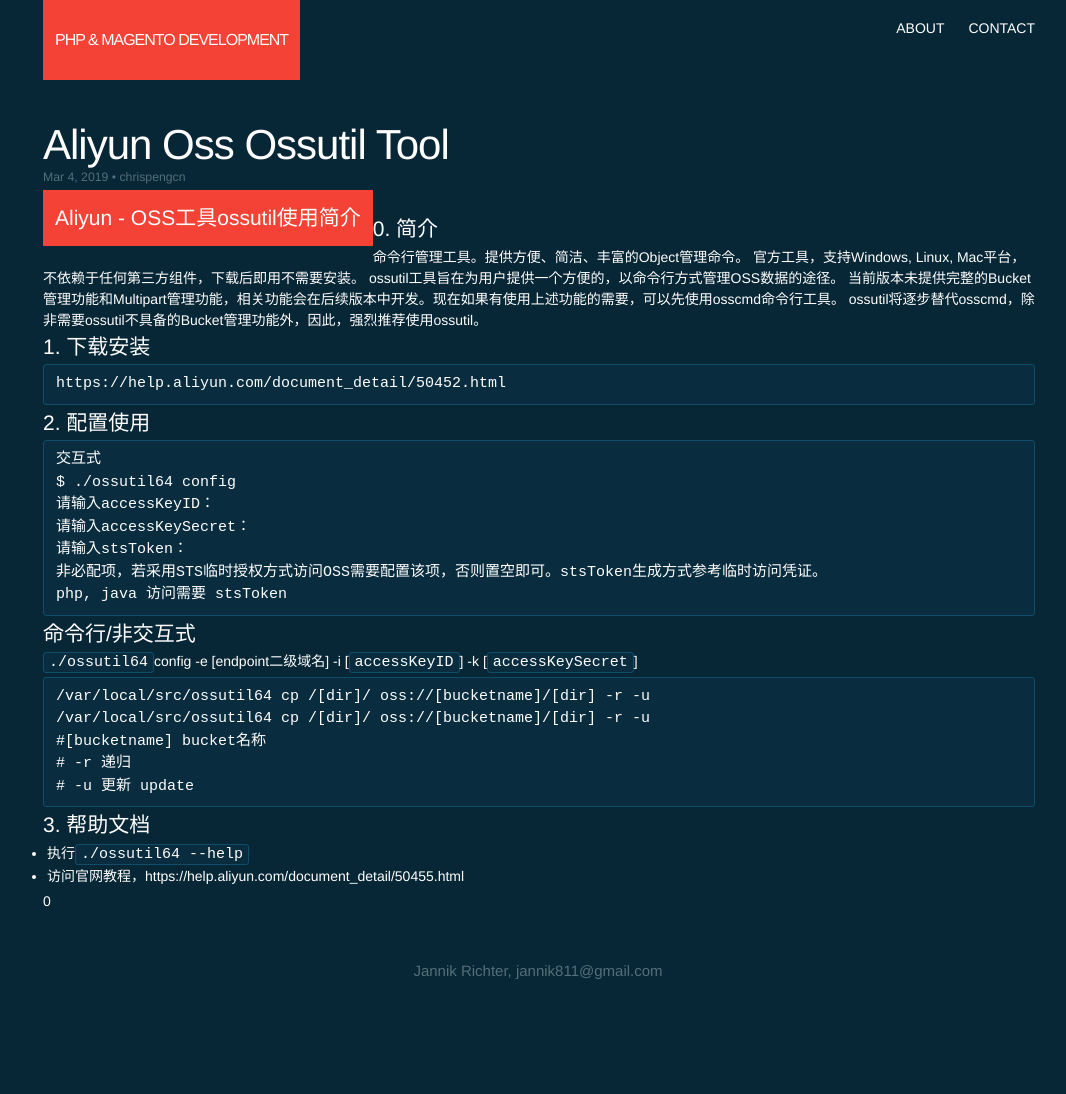
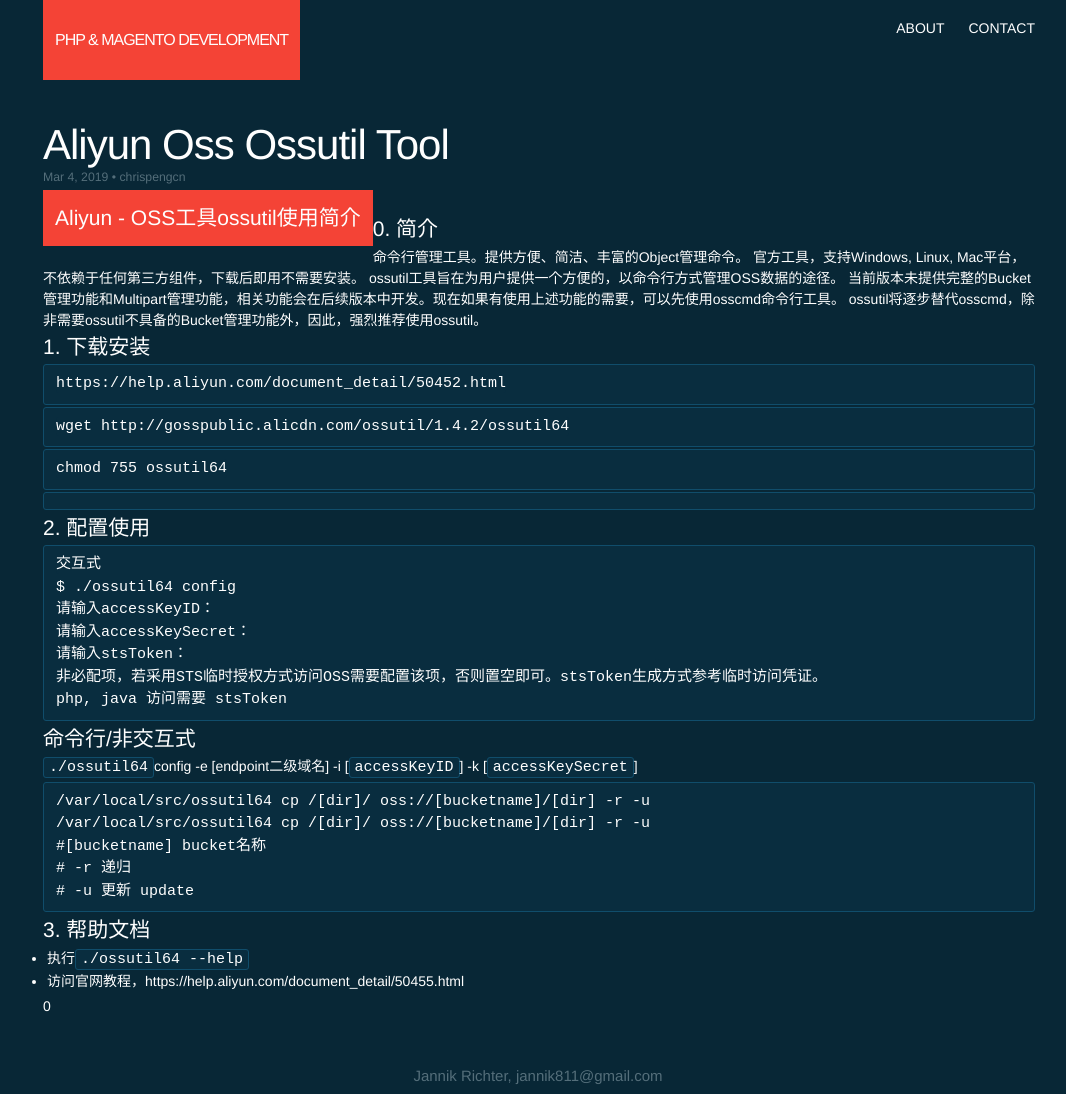
Before and after one commit to chrispengcn/chrispengcn.github.io, a Jekyll site: the page built from _posts/2019-03-04-aliyun-oss-ossutil-tool.md, in a window 1280 px wide. Shown: the whole page, without its empty margins (101-1167 px from the left). Built offline with Jekyll 4.4.1, drawn with Linux system fonts in a browser that asks for light colours; before the commit the page ends 989 px from its top, so only the background shows below that.

Commit message:
Syncing _posts/2019-03-04-aliyun-oss-ossutil-tool.md from WordPress at http://hss5.com (Prestashop &amp; Magento) - wpghs

```diff
--- a/_posts/2019-03-04-aliyun-oss-ossutil-tool.md
+++ b/_posts/2019-03-04-aliyun-oss-ossutil-tool.md
@@ -20,7 +20,11 @@
 当前版本未提供完整的Bucket管理功能和Multipart管理功能，相关功能会在后续版本中开发。现在如果有使用上述功能的需要，可以先使用<a href="https://help.aliyun.com/document_detail/32184.html" target="_blank" rel="nofollow noopener">osscmd</a>命令行工具。
 ossutil将逐步替代osscmd，除非需要ossutil不具备的Bucket管理功能外，因此，强烈推荐使用<a href="https://help.aliyun.com/document_detail/50452.html" target="_blank" rel="nofollow noopener">ossutil</a>。
 <h1>1. 下载安装</h1>
-<pre class="hljs cpp"><code class="cpp">https:<span class="hljs-comment">//help.aliyun.com/document_detail/50452.html</span></code></pre>
+<pre class="hljs cpp"><code class="cpp">https:<span class="hljs-comment">//help.aliyun.com/document_detail/50452.html
+</span></code></pre>
+<pre class="pre codeblock" data-spm-anchor-id="a2c4g.11186623.2.i0.36381594bhln8f"><code class="hljs crystal">wget <span class="hljs-symbol" data-spm-anchor-id="a2c4g.11186623.2.i1.36381594bhln8f">http:</span>/<span class="hljs-regexp">/gosspublic.alicdn.com/ossutil</span><span class="hljs-regexp">/1.4.2/ossutil</span>64</code></pre>
+<pre class="pre codeblock" data-spm-anchor-id="a2c4g.11186623.2.i2.36381594bhln8f"><code class="hljs angelscript" data-spm-anchor-id="a2c4g.11186623.2.i3.36381594bhln8f">chmod <span class="hljs-number">755</span> ossutil64</code></pre>
+<pre class="hljs cpp"><code class="cpp"></code></pre>
 <h1>2. 配置使用</h1>
 <pre class="hljs ruby"><code class="ruby">交互式
 $ ./ossutil64 config
```
